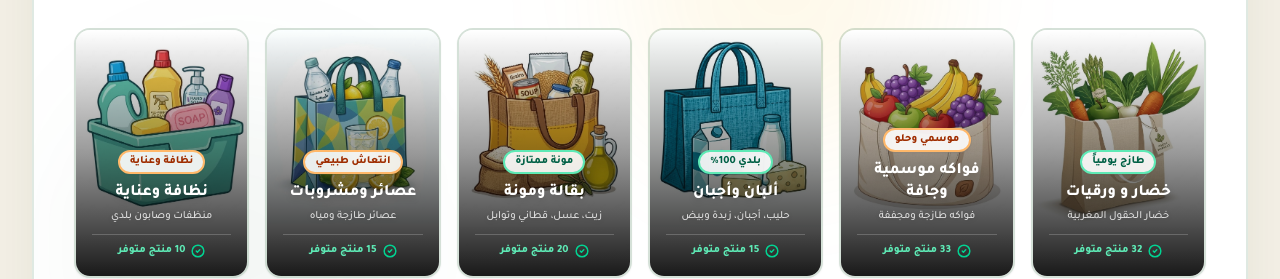
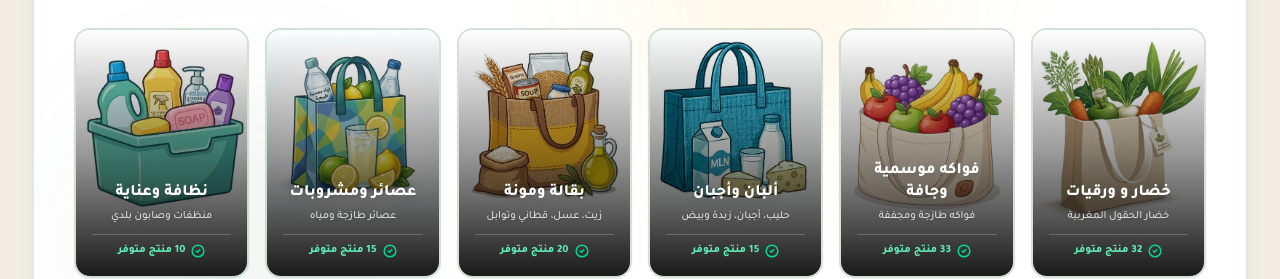
Before and after one commit to oumali365/khodra-store-v3, a React (Vite) app: page / in a window 1280 px wide. Shown: the part 940-1219 px from the top of the page. Built offline with nearby package versions, Linux system fonts and the light colour scheme; no server answers; the database is empty.

Commit message:
Update CategoryFilter.tsx

```diff
--- a/src/components/shop/CategoryFilter.tsx
+++ b/src/components/shop/CategoryFilter.tsx
@@ -1,7 +1,7 @@
 // ============================================================
-// CategoryFilter.tsx – الإصدار 11.0
+// CategoryFilter.tsx – الإصدار 12.0
 // تصميم مطابق تماماً لشارات الثقة (TrustBadges) وتقييمات الزبائن (CustomerReviews)
-// بطاقات بخلفية صور ممتدة + إصلاح التمرير اليدوي + إزالة العناصر الصفراء
+// بطاقات بخلفية صور ممتدة + إصلاح التمرير اليدوي + إزالة العناصر الصفراء والشارات البيضاء
 // ============================================================
 import React, { useState, useRef, useEffect, useCallback, useMemo } from 'react';
 import {
@@ -25,50 +25,36 @@ const CATEGORY_IMAGES: Record<string, { primary: string; fallback?: string }> =
   cleaning: { primary: '/images/categories/cleaning.jpg', fallback: '/images/categories/cleaning.jpg' },
 };
 
-// شارات وألوان فريدة لكل فئة (تم إزالة الألوان الصفراء واستبدالها بالأخضر والبرتقالي)
+// شارات وألوان فريدة لكل فئة
 const CATEGORY_META: Record<
   string,
-  { badge: string; tagColor: string; subtitle: string; iconBg: string }
+  { subtitle: string; iconBg: string }
 > = {
   veg: {
-    badge: 'طازج يومياً',
-    tagColor: 'bg-emerald-100 text-emerald-800 border-emerald-300',
     subtitle: 'خضار الحقول المغربية',
     iconBg: 'bg-emerald-500/15 border-emerald-500/35',
   },
   fruit: {
-    badge: 'موسمي وحلو',
-    tagColor: 'bg-orange-100 text-orange-800 border-orange-300',
     subtitle: 'فواكه طازجة ومجففة',
     iconBg: 'bg-orange-500/15 border-orange-500/35',
   },
   dairy: {
-    badge: 'بلدي 100%',
-    tagColor: 'bg-emerald-100 text-emerald-800 border-emerald-300',
     subtitle: 'حليب، أجبان، زبدة وبيض',
     iconBg: 'bg-emerald-500/15 border-emerald-500/35',
   },
   grocery: {
-    badge: 'مونة ممتازة',
-    tagColor: 'bg-emerald-100 text-emerald-800 border-emerald-300',
     subtitle: 'زيت، عسل، قطاني وتوابل',
     iconBg: 'bg-emerald-500/15 border-emerald-500/35',
   },
   drinks: {
-    badge: 'انتعاش طبيعي',
-    tagColor: 'bg-orange-100 text-orange-800 border-orange-300',
     subtitle: 'عصائر طازجة ومياه',
     iconBg: 'bg-orange-500/15 border-orange-500/35',
   },
   cleaning: {
-    badge: 'نظافة وعناية',
-    tagColor: 'bg-orange-100 text-orange-800 border-orange-300',
     subtitle: 'منظفات وصابون بلدي',
     iconBg: 'bg-orange-500/15 border-orange-500/35',
   },
   all: {
-    badge: 'شامل كل المتجر',
-    tagColor: 'bg-emerald-100 text-emerald-800 border-emerald-300',
     subtitle: 'جميع تشكيلات فاس',
     iconBg: 'bg-emerald-500/15 border-emerald-500/35',
   },
@@ -86,8 +72,6 @@ const CategoryCardButton: React.FC<{
   const [isLoaded, setIsLoaded] = useState(false);
 
   const meta = CATEGORY_META[category.id] || {
-    badge: 'جودة مضمونة',
-    tagColor: 'bg-emerald-100 text-emerald-800 border-emerald-300',
     subtitle: 'منتجات مختارة بعناية',
     iconBg: 'bg-emerald-500/15 border-emerald-500/35',
   };
@@ -142,12 +126,7 @@ const CategoryCardButton: React.FC<{
 
       {/* ─── المحتوى ─── */}
       <div className="relative z-10 w-full h-full flex flex-col justify-end items-center p-3 sm:p-4 text-center">
-        {/* شارة التميز (Pill Badge) */}
-        <span
-          className={`text-[10px] sm:text-[11px] font-black px-2.5 py-0.5 rounded-full border-2 ${meta.tagColor} mb-2 shadow-xs backdrop-blur-sm bg-white/90`}
-        >
-          {meta.badge}
-        </span>
+        {/* تم حذف شارة التميز (Pill Badge) البيضاء من هنا */}
 
         {/* العنوان */}
         <h3 className="text-sm sm:text-base font-black leading-snug mb-1 text-white drop-shadow-md">
@@ -400,7 +379,6 @@ export const CategoryFilter: React.FC<CategoryFilterProps> = ({
             )}
 
             {/* الحاوية المتجاوبة مع توسيط الفئات على كل الشاشات */}
-            {/* تم تغيير snap-mandatory إلى snap-proximity للسماح بالتمرير اليدوي بسلاسة */}
             <div
               ref={scrollRef}
               className="flex md:grid md:grid-cols-3 lg:grid-cols-6 gap-3.5 sm:gap-4 lg:gap-4 overflow-x-auto md:overflow-visible py-3 px-2 sm:px-4 md:px-0 overscroll-x-contain no-scrollbar items-stretch snap-x snap-proximity md:snap-none justify-start sm:justify-center max-w-6xl mx-auto"
@@ -423,10 +401,9 @@ export const CategoryFilter: React.FC<CategoryFilterProps> = ({
             </div>
 
             {/* ═══════ مؤشرات التنقل وأسهم التوجيه الموحدة للهاتف ═══════ */}
-            {/* تم حذف النقاط، تكبير الأسهم، إزالة كلمة تصفية، وتبديل الأماكن */}
             <div className="flex md:hidden items-center justify-center gap-4 pt-4 px-1">
 
-              {/* أسهم التنقل (أصبحت في الجهة اليمنى) */}
+              {/* أسهم التنقل */}
               <div className="flex items-center gap-2">
                 <button
                   type="button"
@@ -448,7 +425,7 @@ export const CategoryFilter: React.FC<CategoryFilterProps> = ({
                 </button>
               </div>
 
-              {/* زر التصفية (أصبح في الجهة اليسرى) - بدون كلمة تصفية */}
+              {/* زر التصفية */}
               <button
                 type="button"
                 onClick={onOpenSort}
```
